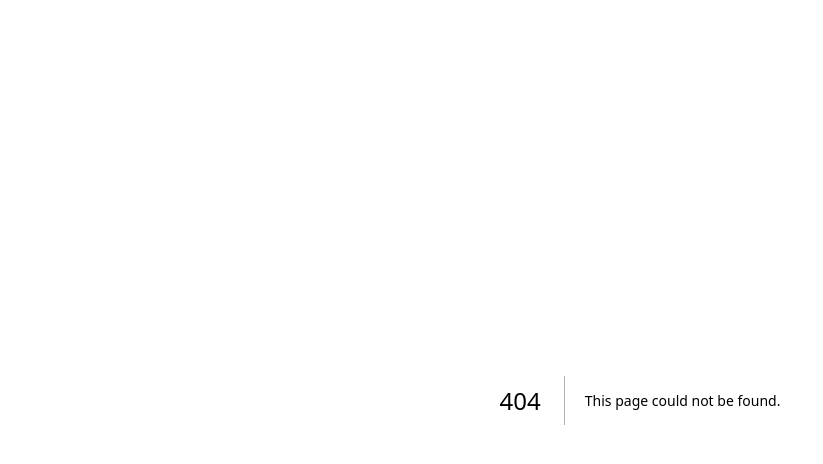
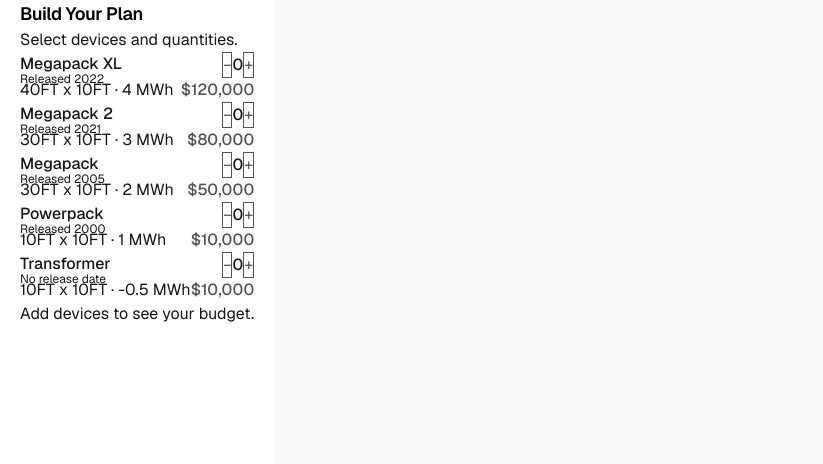
Before and after one commit to obOneKenobi/battery_plan, a Next.js app: page /build in a window 1280 px wide. Before the commit this address had no page. Shown: the top 464 px of the page, without its empty margins (0-823 px from the left). Built offline with nearby package versions, Linux system fonts and the light colour scheme.

Commit message:
Added build page

```diff
--- /dev/null
+++ b/lib/devices.ts
@@ -0,0 +1,70 @@
+export type DeviceId =
+  | "megapackXL"
+  | "megapack2"
+  | "megapack"
+  | "powerpack"
+  | "transformer";
+
+export interface Device {
+  id: DeviceId;
+  name: string;
+  floor: string;
+  dimension: string;
+  energyCost: string;
+  energyMWh: number;
+  price: number;
+  releaseDate: string;
+}
+
+export const DEVICES: Device[] = [
+  {
+    id: "megapackXL",
+    name: "Megapack XL",
+    floor: "40FT",
+    dimension: "40FT x 10FT",
+    energyCost: "4 MWh",
+    energyMWh: 4,
+    price: 120000,
+    releaseDate: "2022",
+  },
+  {
+    id: "megapack2",
+    name: "Megapack 2",
+    floor: "30FT",
+    dimension: "30FT x 10FT",
+    energyCost: "3 MWh",
+    energyMWh: 3,
+    price: 80000,
+    releaseDate: "2021",
+  },
+  {
+    id: "megapack",
+    name: "Megapack",
+    floor: "30FT",
+    dimension: "30FT x 10FT",
+    energyCost: "2 MWh",
+    energyMWh: 2,
+    price: 50000,
+    releaseDate: "2005",
+  },
+  {
+    id: "powerpack",
+    name: "Powerpack",
+    floor: "10FT",
+    dimension: "10FT x 10FT",
+    energyCost: "1 MWh",
+    energyMWh: 1,
+    price: 10000,
+    releaseDate: "2000",
+  },
+  {
+    id: "transformer",
+    name: "Transformer",
+    floor: "10FT",
+    dimension: "10FT x 10FT",
+    energyCost: "-0.5 MWh",
+    energyMWh: -0.5,
+    price: 10000,
+    releaseDate: "—",
+  },
+];
```
Also changed, not shown: app/build/page.tsx (added).
